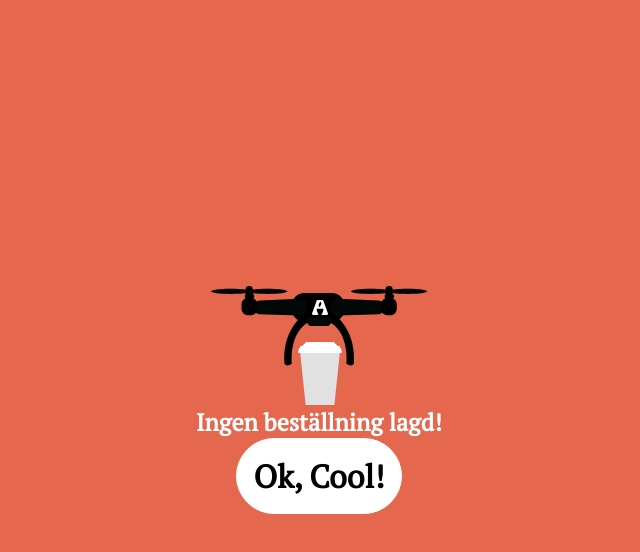
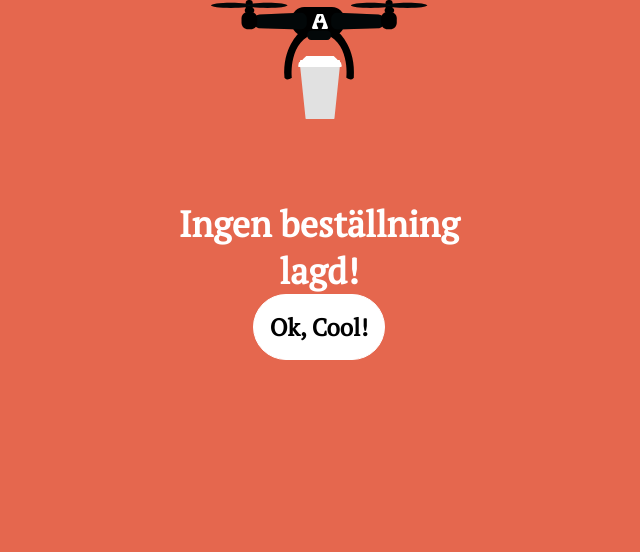
Before and after one commit to DennisByberg/super-guardians, a React (Vite) app in the folder super-guardians/: page /Status in a window 1280 px wide. Shown: the top 552 px of the page, without its empty margins (321-961 px from the left). Built offline with nearby package versions, Linux system fonts and the light colour scheme; a web font is replaced by a local one.

Commit message:
Update Status.css

```diff
--- a/super-guardians/src/Pages/Status/Status.css
+++ b/super-guardians/src/Pages/Status/Status.css
@@ -4,7 +4,6 @@
   display: flex;
   flex-direction: column;
   align-items: center;
-  justify-content: center;
   background-color: var(--orange);
 }
 
@@ -14,6 +13,8 @@
   display: flex;
   gap: 0.5rem;
   flex-direction: row;
+  padding: 3rem;
+
 }
 .status_Number_Text {
   color: var(--lightWhite);
@@ -25,22 +26,28 @@
 /* ends*/
 
 .status_Timer_Text {
+  display: flex;
   color: white;
+  padding-top: 5rem;
+  font-size: 36px;
+  max-width: 300px;
+  text-align: center;
 }
 .status_Timer {
   color: white;
+  padding-top: 3rem;
+  padding-bottom: 5rem;
 }
 .button_Status {
   text-decoration: none;
   box-sizing: border-box;
-
   border: solid 1px;
   border-radius: 4rem;
   border-color: var(--white);
   background-color: var(--white);
   padding: 1rem 1rem;
   font-family: "PT Serif", serif;
-  font-size: 32px;
+  font-size: 24px;
   font-weight: bold;
   color: var(--black);
 }
```
